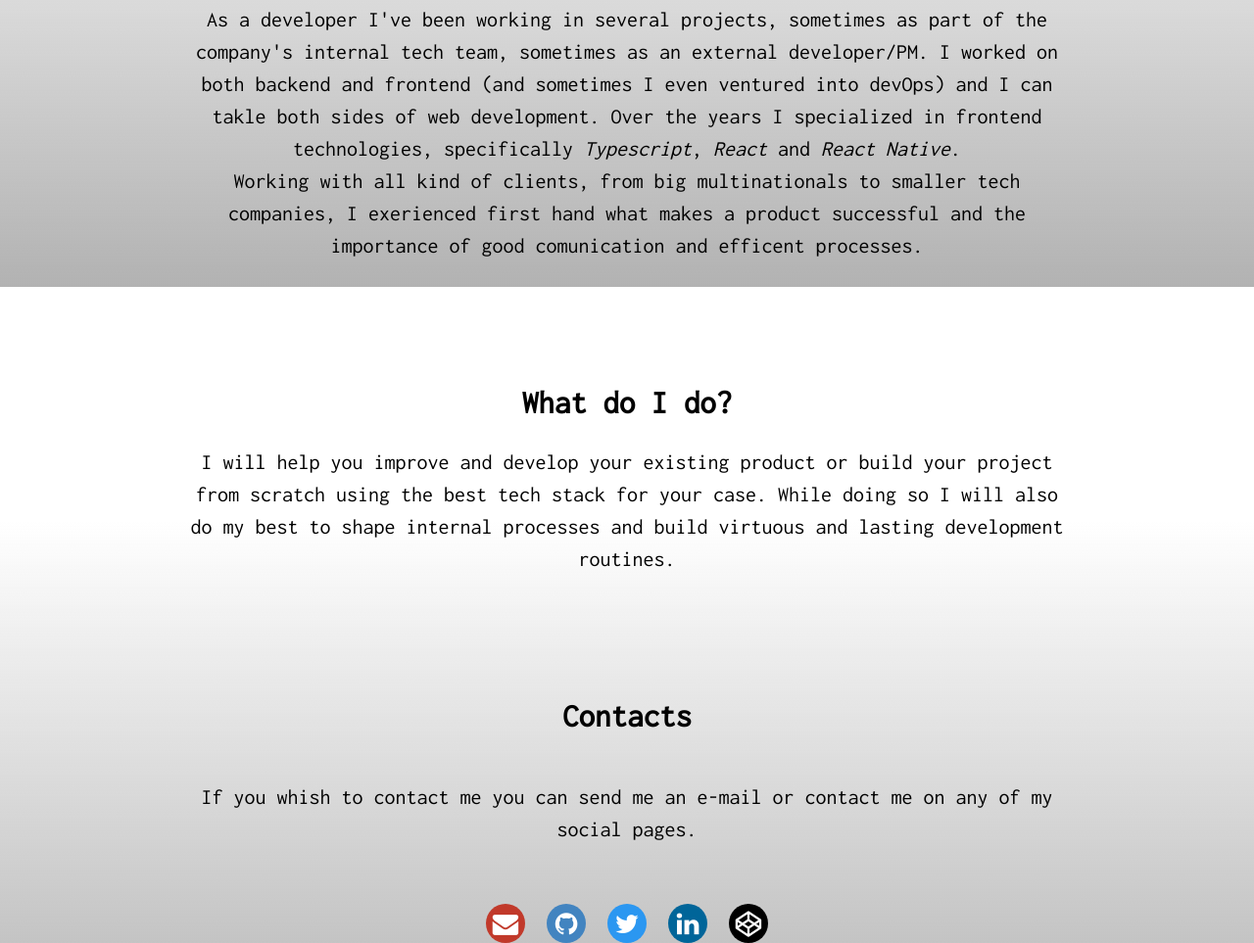
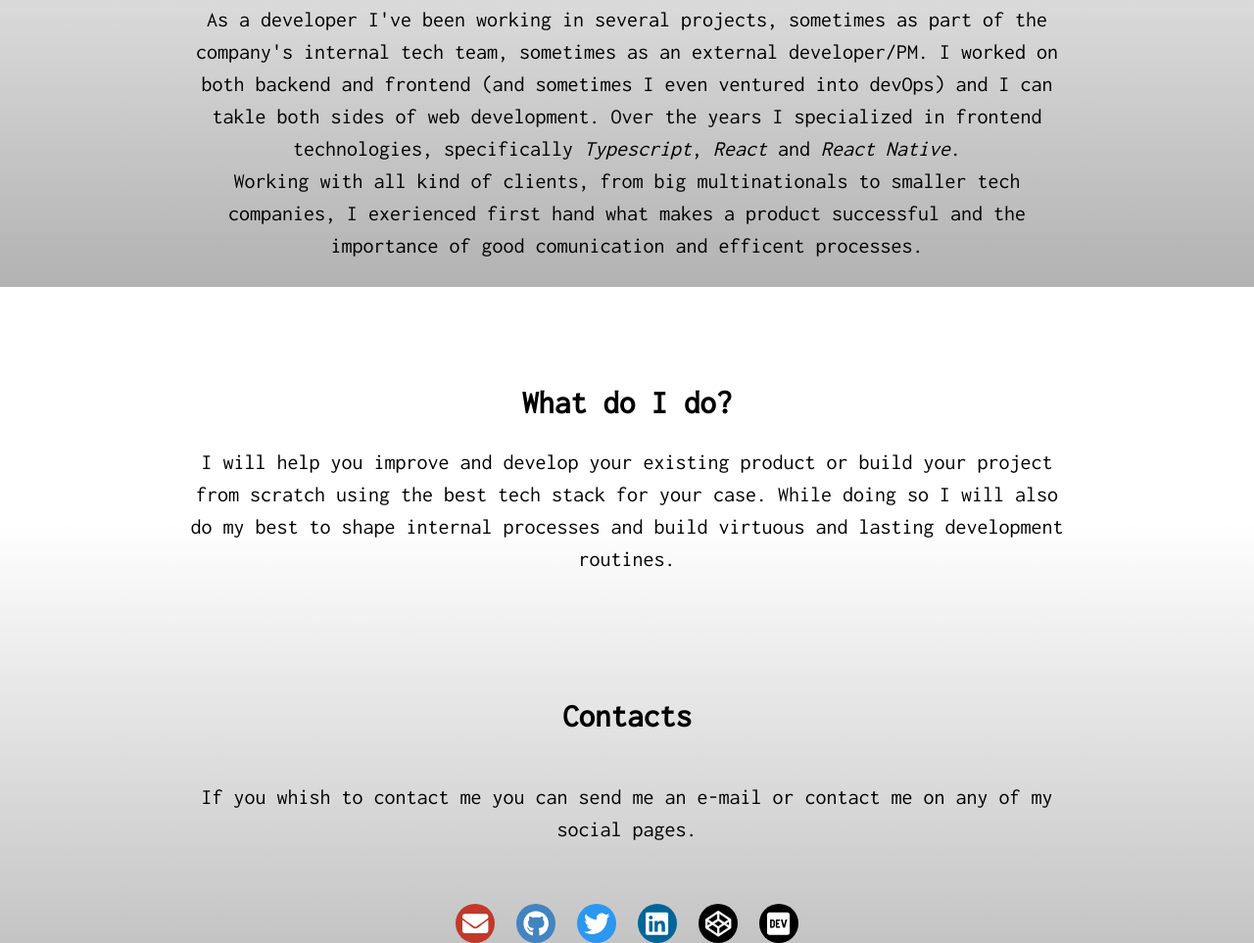
Before and after one commit to fes300/fes300.github.io, a plain HTML site: page index.html in a window 1280 px wide. Shown: the part 507-1470 px from the top of the page at 98% size. Drawn offline with Linux system fonts and the light colour scheme.

Commit message:
update font awesome

```diff
--- a/css/iconsStyle.css
+++ b/css/iconsStyle.css
@@ -86,6 +86,17 @@
 .social-icon--e-mail .tooltip:after {
   border-top-color: #c1392a;
 }
+.social-icon--dev {
+  background: #000;
+  color: #fff;
+}
+.social-icon--dev .tooltip {
+  background: #000;
+  color: #fff;
+}
+.social-icon--dev .tooltip:after {
+  border-top-color: #000;
+}
 .social-icon i {
   position: relative;
   top: 1px;
--- a/index.html
+++ b/index.html
@@ -6,7 +6,8 @@
     <link href='../../css/wiki.css' rel='stylesheet' type='text/css'></style>
     <link href='../../css/iconsStyle.css' rel='stylesheet' type='text/css'></style>
     <link href='https://fonts.googleapis.com/css?family=Lobster|Inconsolata' rel='stylesheet' type='text/css'>
-    <link href="//maxcdn.bootstrapcdn.com/font-awesome/4.1.0/css/font-awesome.min.css" rel="stylesheet">
+    <link rel="stylesheet" href="https://use.fontawesome.com/releases/v5.4.0/css/all.css">
+    <script defer src="https://use.fontawesome.com/releases/v5.4.0/js/all.js"></script>
   </head>
   <body>
     <h1 class="moving-title-space"></h1>
@@ -64,20 +65,24 @@
             <div class="tooltip">email</div>
           </a>
           <a class="social-icon social-icon--github" href="https://github.com/fes300" target="_blank" rel="noopener noreferrer">
-            <i class="fa fa-github"></i>
+            <i class="fab fa-github"></i>
             <div class="tooltip">Github</div>
           </a>
           <a class="social-icon social-icon--twitter" href="https://twitter.com/Fes3002" target="_blank" rel="noopener noreferrer">
-            <i class="fa fa-twitter"></i>
+            <i class="fab fa-twitter"></i>
             <div class="tooltip">Twitter</div>
           </a>
           <a class="social-icon social-icon--linkedin" href="https://www.linkedin.com/in/federico-sordillo-828b453b/" target="_blank" rel="noopener noreferrer">
-            <i class="fa fa-linkedin"></i>
+            <i class="fab fa-linkedin"></i>
             <div class="tooltip">LinkedIn</div>
           </a>
           <a class="social-icon social-icon--codepen" href="https://codepen.io/fes300" target="_blank" rel="noopener noreferrer">
-            <i class="fa fa-codepen"></i>
+            <i class="fab fa-codepen"></i>
             <div class="tooltip">Codepen</div>
+          </a>
+          <a class="social-icon social-icon--dev" href="https://dev.to/fes300" target="_blank" rel="noopener noreferrer">
+            <i class="fab fa-dev"></i>
+            <div class="tooltip">blog</div>
           </a>
         </div>
       </div>
```
